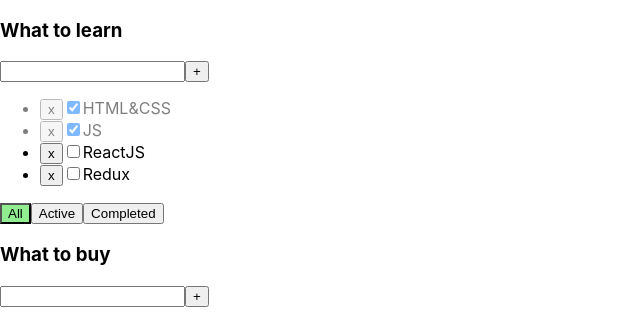
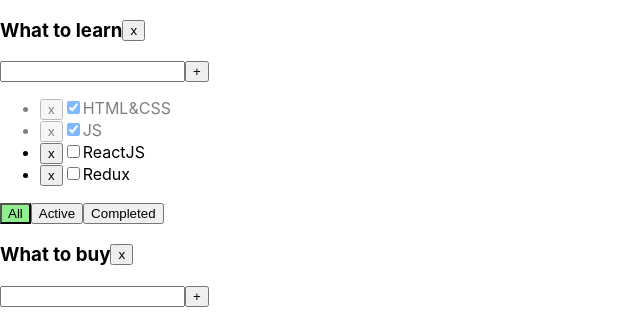
Before and after one commit to VitaMirosh/todolist-01, a React (Vite) app in the folder todolist-01/: page / in a window 1280 px wide. Shown: the top 322 px of the page, without its empty margins (0-640 px from the left). Built offline with nearby package versions, Linux system fonts and the light colour scheme.

Commit message:
delete todolist

```diff
--- a/todolist-01/src/App.css
+++ b/todolist-01/src/App.css
@@ -19,3 +19,7 @@
 .is-done {
   opacity: 0.5;
 }
+.container {
+  display: flex;
+  align-items: center;
+}
--- a/todolist-01/src/App.tsx
+++ b/todolist-01/src/App.tsx
@@ -13,6 +13,9 @@ export type Todolist = {
   title: string
   filter: FilterValueTitle
 }
+export type TasksState = {
+  [key: string]: Task[]
+}
 export type FilterValueTitle = 'all' | 'active' | 'completed';
 
 function App() {
@@ -25,7 +28,7 @@ function App() {
     {id: todolistId1, title: 'What to learn', filter: 'all'},
     {id: todolistId2, title: 'What to buy', filter: 'all'}
   ]);
-  const [tasks, setTasks] = useState({
+  const [tasks, setTasks] = useState<TasksState>({
       [todolistId1]: [
         {id: v1(), title: 'HTML&CSS', isDone: true},
         {id: v1(), title: 'JS', isDone: true},
@@ -64,8 +67,11 @@ function App() {
       [todolistId]: tasks[todolistId].map(t => t.id === taskID ? {...t, isDone: isDone} : t)
     }
     setTasks(taskChecked)
-
-
+  }
+  const deleteTodolist = (todolistId: string) => {
+    setTodolists(todolists.filter(todolist => todolist.id !== todolistId))
+    delete tasks[todolistId]
+    setTasks({ ...tasks })
   }
 
   return (
@@ -86,6 +92,7 @@ function App() {
                                changeFilter={changeFilter}
                                createTask={createTask}
                                changeTaskStatus={changeTaskStatus}
+                               deleteTodolist={deleteTodolist}
           />
         }
       )}
--- a/todolist-01/src/TodolistItem.tsx
+++ b/todolist-01/src/TodolistItem.tsx
@@ -10,12 +10,12 @@ type Props = {
   changeFilter: (todolistId: string, filter: FilterValueTitle) => void
   createTask: (todolistId: string, title: string) => void;
   changeTaskStatus: (todolistId: string, taskId: string, isDone: boolean) => void;
-
-
+  deleteTodolist:(todolistId: string)=>void;
 }
 
 
-export const TodolistItem = ({todolist, tasks, deleteTask, changeFilter, createTask, changeTaskStatus}: Props) => {
+
+export const TodolistItem = ({todolist, tasks, deleteTask, changeFilter, createTask, changeTaskStatus,deleteTodolist}: Props) => {
   const [taskTitle, setTaskTitle] = useState('');
   const [error, setError] = useState<string | null>(null);
 
@@ -43,9 +43,16 @@ export const TodolistItem = ({todolist, tasks, deleteTask, changeFilter, createT
   const changeFilterHandler = (filter: FilterValueTitle) => {
     changeFilter(todolist.id, filter)
   }
+  const deleteTodolistHandler=()=>{
+   deleteTodolist(todolist.id)
+  }
   return (
     <div>
-      <h3>{todolist.title}</h3>
+      <div className={'container'}>
+        <h3>{todolist.title}</h3>
+        <Button title={'x'} onClick={deleteTodolistHandler} />
+      </div>
+
       <input value={taskTitle}
              onChange={changeTaskHandler}
              onKeyDown={createTaskOnEnterHandler}
```
